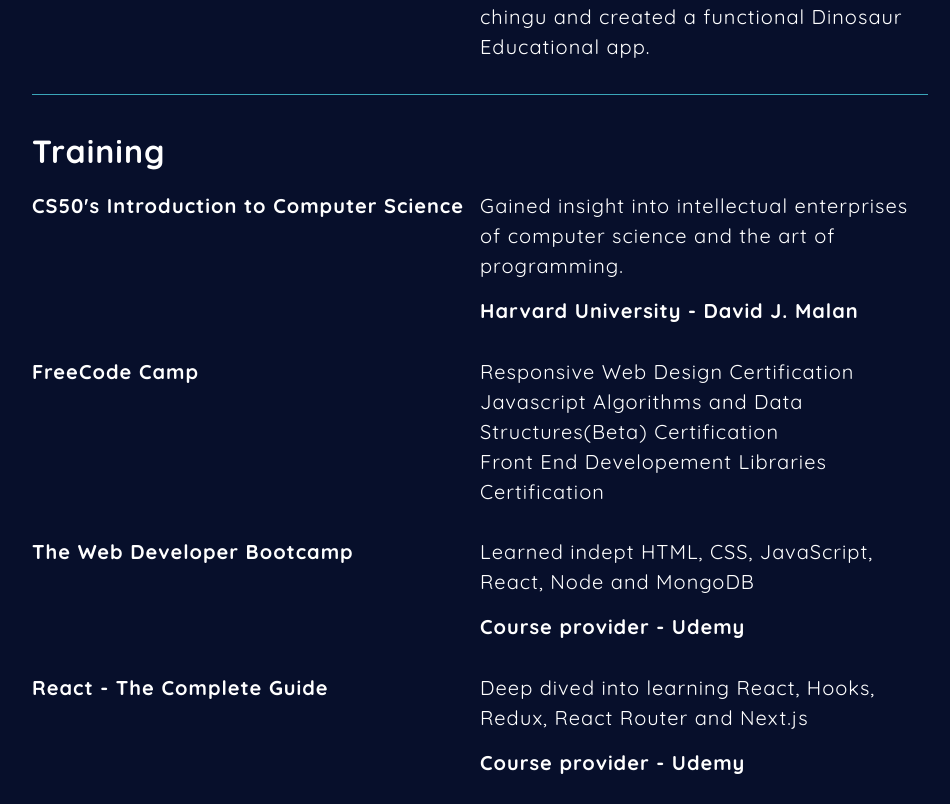
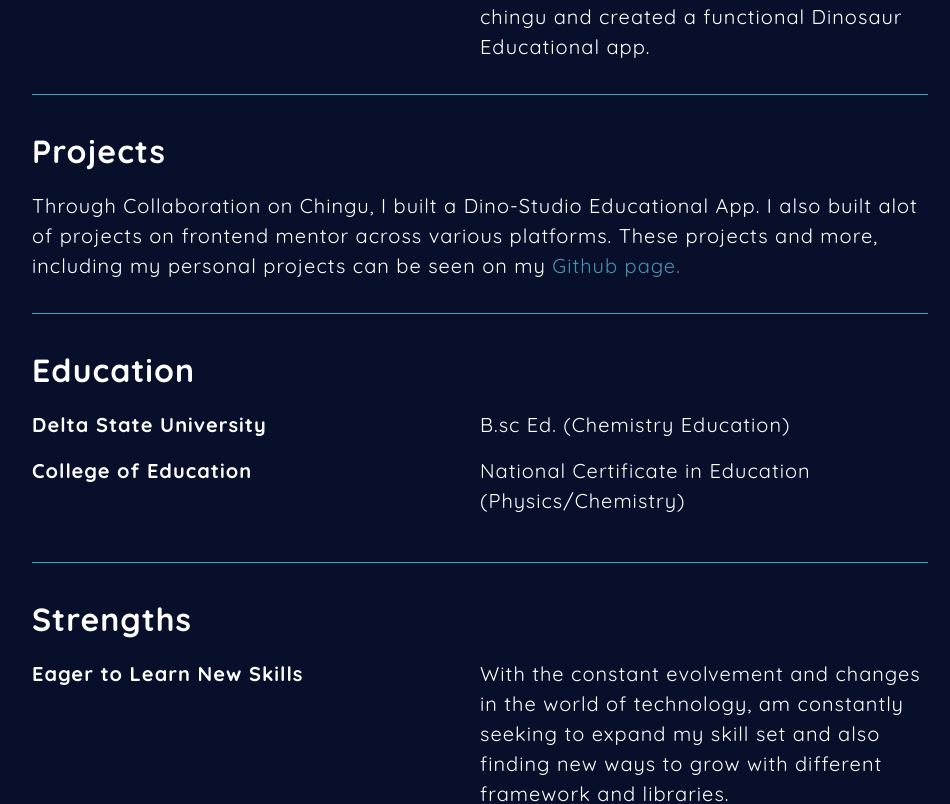
Before and after one commit to jonahunuafe/portfolio-react, a React (Vite) app: page /resume in a window 1280 px wide. Shown: the part 462-1266 px from the top of the page, without its empty margins (160-1110 px from the left). Built offline with nearby package versions, Linux system fonts and the light colour scheme.

Commit message:
removed training section from resume

```diff
--- a/src/components/Resume/Resume.jsx
+++ b/src/components/Resume/Resume.jsx
@@ -65,40 +65,6 @@ function MyResume() {
                         </p>
                     </div>
                 </div>
-                <div className={classes.training}>
-                    <h1>Training</h1>
-                    <div className={classes.expanded}>
-                        <h3>CS50's Introduction to Computer Science</h3>
-                        <p>
-                            Gained insight into intellectual enterprises of computer science and
-                            the art of programming. <br />
-                            <span>Harvard University - David J. Malan</span>
-                        </p>
-                    </div>
-                    <div className={classes.expanded}>
-                        <h3>FreeCode Camp</h3>
-                        <p>
-                            Responsive Web Design Certification <br />
-                            Javascript Algorithms and Data Structures(Beta) Certification <br />
-                            Front End Developement Libraries Certification
-                        </p>
-                    </div>
-                    <div className={classes.expanded}>
-                        <h3>The Web Developer Bootcamp</h3>
-                        <p>
-                            Learned indept HTML, CSS, JavaScript, React, Node and MongoDB <br />
-                            <span>Course provider - Udemy</span>
-                        </p>
-                    </div>
-                    <div className={classes.expanded}>
-                        <h3>React - The Complete Guide</h3>
-                        <p>
-                            Deep dived into learning React, Hooks, Redux, React Router and Next.js
-                            <br />
-                            <span>Course provider - Udemy</span>
-                        </p>
-                    </div>
-                </div>
                 <div className={classes.projects}>
                     <h1>Projects</h1>
                     <p>
```
